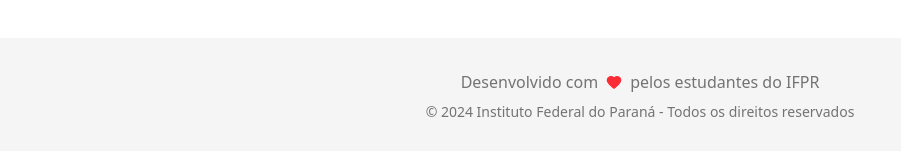
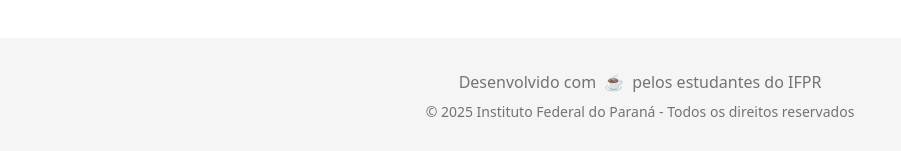
Before and after one commit to HenriqueSagawaIFPR/vitrine-projetos-ifpr, a Next.js app: page / in a window 1280 px wide. Shown: the part 3156-3307 px from the top of the page, without its empty margins (0-901 px from the left). Built offline with nearby package versions, Linux system fonts and the light colour scheme; no server answers; the database is empty.

Commit message:
Update footer.tsx

```diff
--- a/src/components/footer.tsx
+++ b/src/components/footer.tsx
@@ -1,16 +1,14 @@
-import { Heart } from "lucide-react"
-
 export function Footer() {
   return (
     <footer className="bg-muted py-8 mt-16">
       <div className="container mx-auto px-4 text-center">
         <div className="flex items-center justify-center gap-2 text-muted-foreground mb-2">
           <span>Desenvolvido com</span>
-          <Heart className="w-4 h-4 text-red-500 fill-current" />
+          ☕
           <span>pelos estudantes do IFPR</span>
         </div>
         <p className="text-sm text-muted-foreground">
-          © 2024 Instituto Federal do Paraná - Todos os direitos reservados
+          © {new Date().getFullYear()} Instituto Federal do Paraná - Todos os direitos reservados
         </p>
       </div>
     </footer>
```
